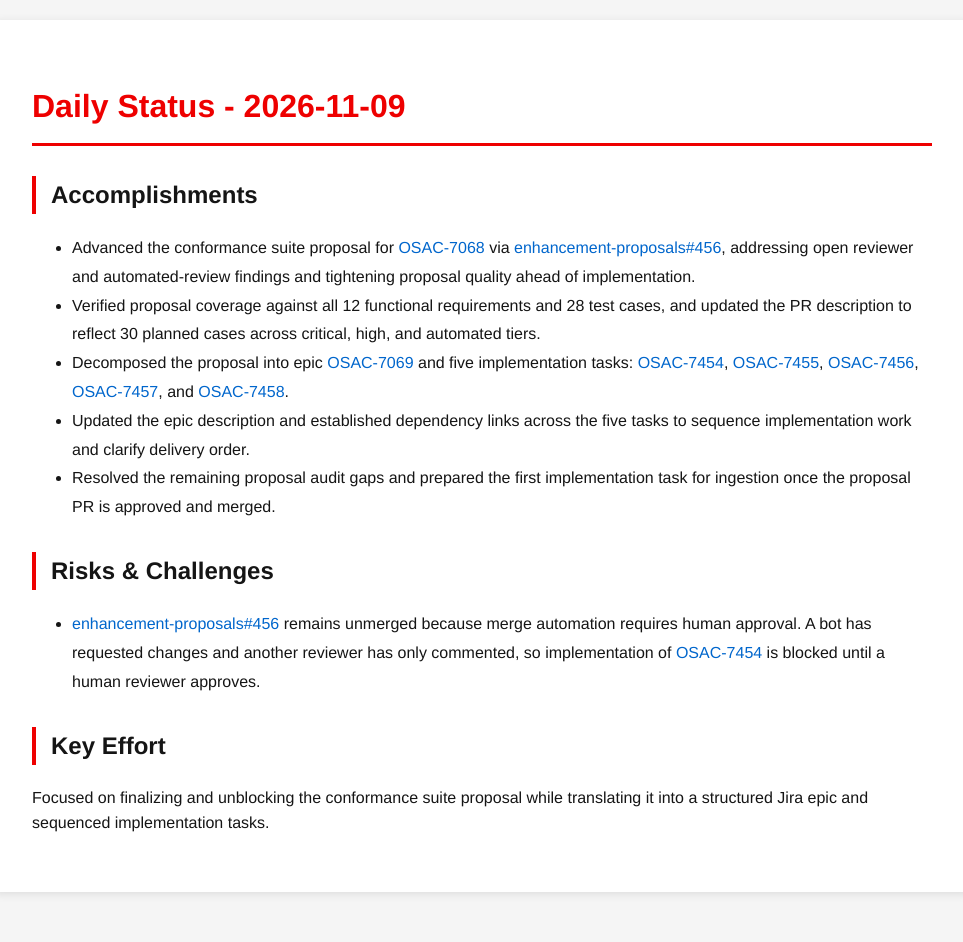
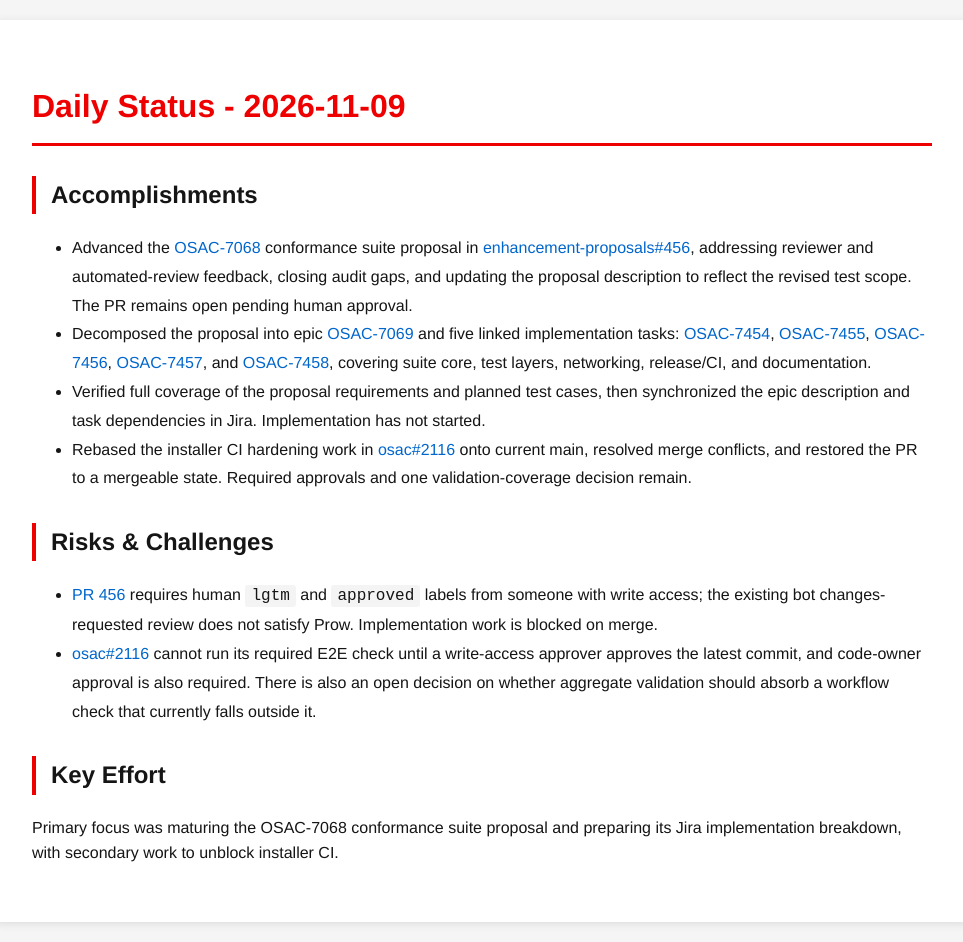
Before and after one commit to tzvatot/daily-status, a Jekyll site: the page built from 2026-11-09.md, in a window 1280 px wide. Shown: the whole page, without its empty margins (158-1121 px from the left). Built offline with Jekyll 4.4.1, drawn with Linux system fonts in a browser that asks for light colours; before the commit the page ends 912 px from its top, so only the background shows below that.

Commit message:
Daily status update - 2026-11-09

```diff
--- a/2026-11-09.md
+++ b/2026-11-09.md
@@ -7,14 +7,14 @@
 # Daily Status - 2026-11-09
 
 ## Accomplishments
-- Advanced the conformance suite proposal for [OSAC-7068](https://redhat.atlassian.net/browse/OSAC-7068) via [enhancement-proposals#456](https://github.com/osac-project/enhancement-proposals/pull/456), addressing open reviewer and automated-review findings and tightening proposal quality ahead of implementation.
-- Verified proposal coverage against all 12 functional requirements and 28 test cases, and updated the PR description to reflect 30 planned cases across critical, high, and automated tiers.
-- Decomposed the proposal into epic [OSAC-7069](https://redhat.atlassian.net/browse/OSAC-7069) and five implementation tasks: [OSAC-7454](https://redhat.atlassian.net/browse/OSAC-7454), [OSAC-7455](https://redhat.atlassian.net/browse/OSAC-7455), [OSAC-7456](https://redhat.atlassian.net/browse/OSAC-7456), [OSAC-7457](https://redhat.atlassian.net/browse/OSAC-7457), and [OSAC-7458](https://redhat.atlassian.net/browse/OSAC-7458).
-- Updated the epic description and established dependency links across the five tasks to sequence implementation work and clarify delivery order.
-- Resolved the remaining proposal audit gaps and prepared the first implementation task for ingestion once the proposal PR is approved and merged.
+- Advanced the [OSAC-7068](https://redhat.atlassian.net/browse/OSAC-7068) conformance suite proposal in [enhancement-proposals#456](https://github.com/osac-project/enhancement-proposals/pull/456), addressing reviewer and automated-review feedback, closing audit gaps, and updating the proposal description to reflect the revised test scope. The PR remains open pending human approval.
+- Decomposed the proposal into epic [OSAC-7069](https://redhat.atlassian.net/browse/OSAC-7069) and five linked implementation tasks: [OSAC-7454](https://redhat.atlassian.net/browse/OSAC-7454), [OSAC-7455](https://redhat.atlassian.net/browse/OSAC-7455), [OSAC-7456](https://redhat.atlassian.net/browse/OSAC-7456), [OSAC-7457](https://redhat.atlassian.net/browse/OSAC-7457), and [OSAC-7458](https://redhat.atlassian.net/browse/OSAC-7458), covering suite core, test layers, networking, release/CI, and documentation.
+- Verified full coverage of the proposal requirements and planned test cases, then synchronized the epic description and task dependencies in Jira. Implementation has not started.
+- Rebased the installer CI hardening work in [osac#2116](https://github.com/osac-project/osac/pull/2116) onto current main, resolved merge conflicts, and restored the PR to a mergeable state. Required approvals and one validation-coverage decision remain.
 
 ## Risks & Challenges
-- [enhancement-proposals#456](https://github.com/osac-project/enhancement-proposals/pull/456) remains unmerged because merge automation requires human approval. A bot has requested changes and another reviewer has only commented, so implementation of [OSAC-7454](https://redhat.atlassian.net/browse/OSAC-7454) is blocked until a human reviewer approves.
+- [PR 456](https://github.com/osac-project/enhancement-proposals/pull/456) requires human `lgtm` and `approved` labels from someone with write access; the existing bot changes-requested review does not satisfy Prow. Implementation work is blocked on merge.
+- [osac#2116](https://github.com/osac-project/osac/pull/2116) cannot run its required E2E check until a write-access approver approves the latest commit, and code-owner approval is also required. There is also an open decision on whether aggregate validation should absorb a workflow check that currently falls outside it.
 
 ## Key Effort
-Focused on finalizing and unblocking the conformance suite proposal while translating it into a structured Jira epic and sequenced implementation tasks.
+Primary focus was maturing the OSAC-7068 conformance suite proposal and preparing its Jira implementation breakdown, with secondary work to unblock installer CI.
```
